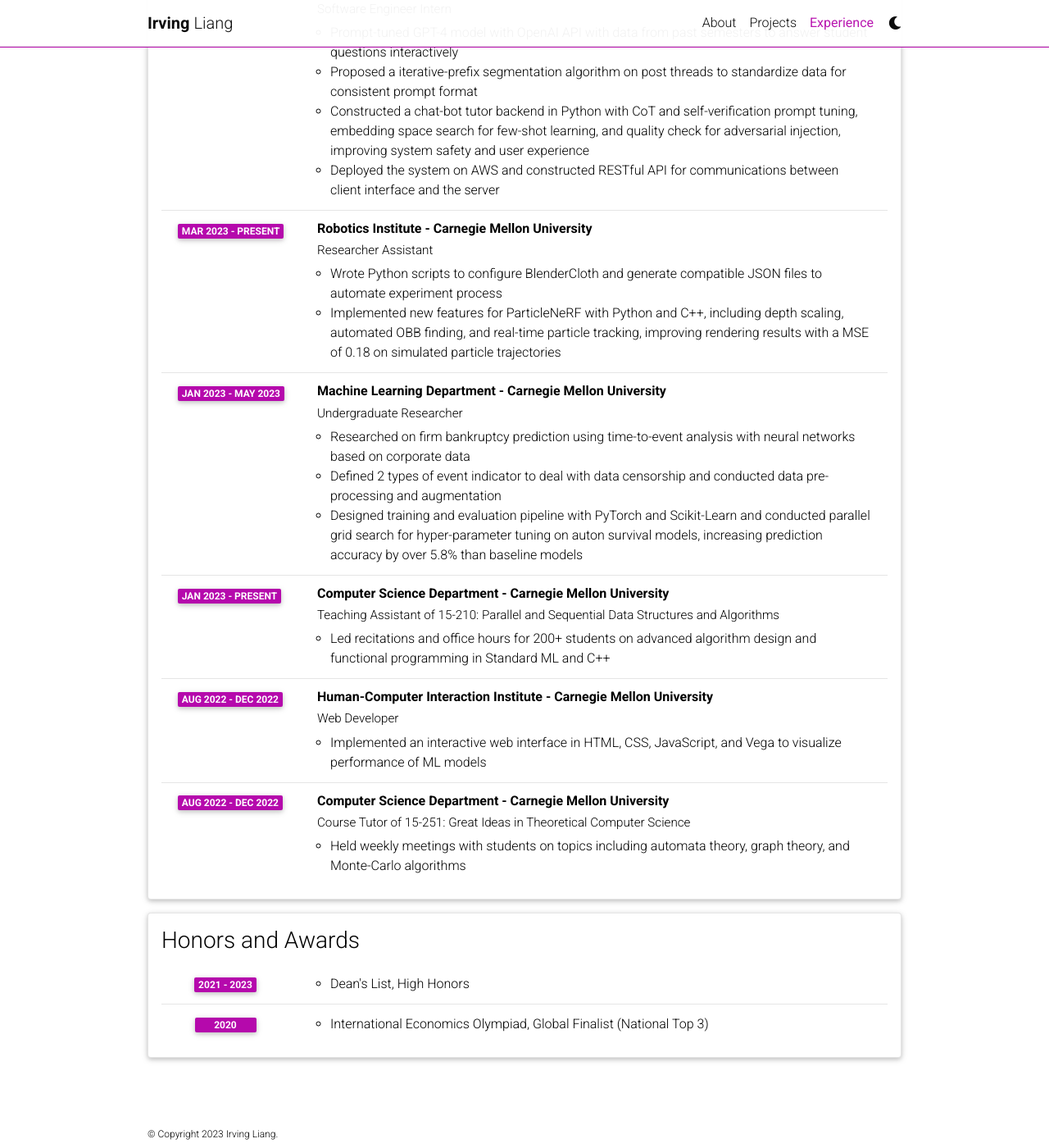
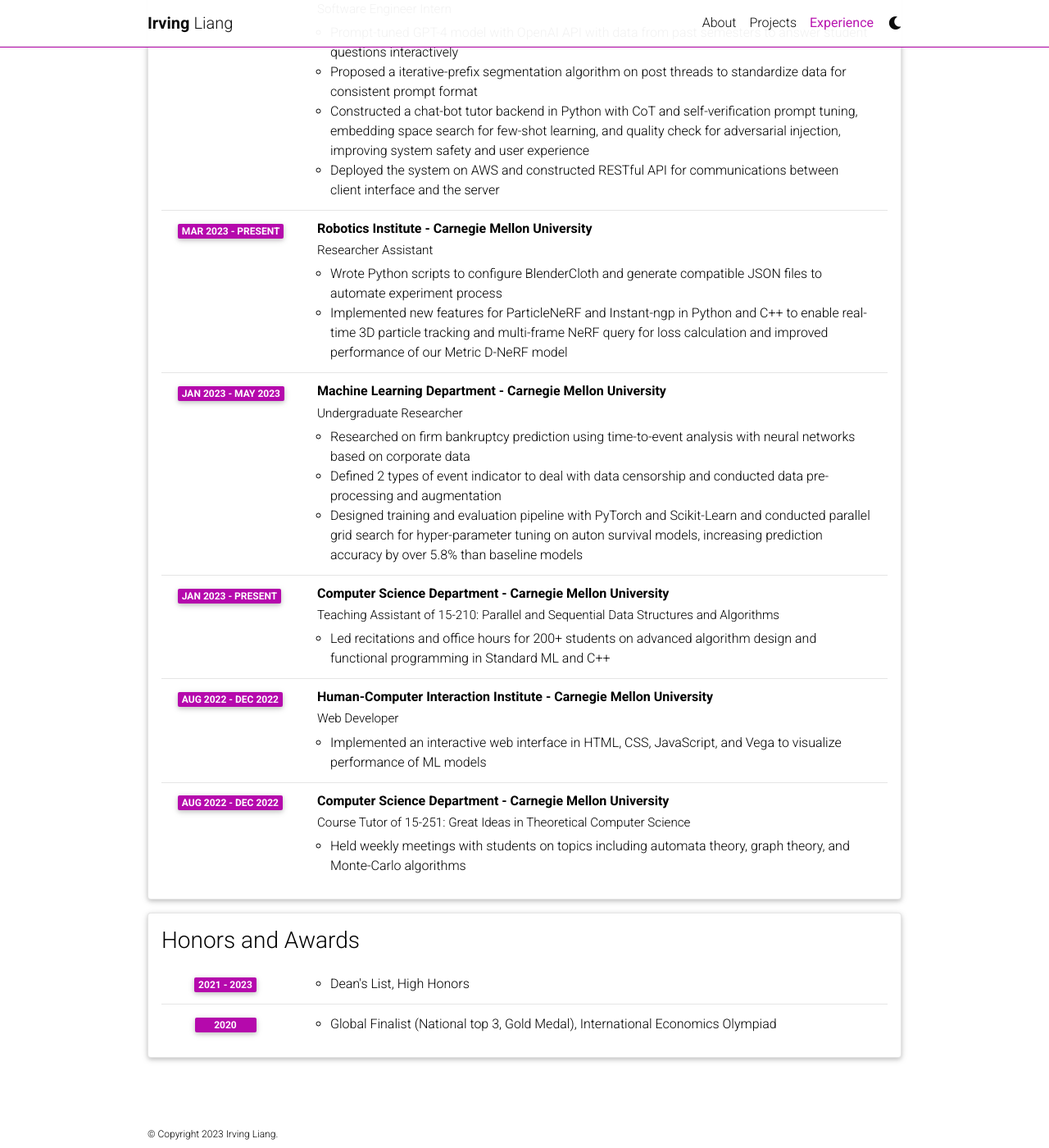
Before and after one commit to Runzhe-Liang/irving-liang.github.io, a Jekyll site: the page built from _pages/cv.md, in a window 1280 px wide and 1400 px high, scrolled down 506 px. Shown: the whole window at 82% size. Built offline with Jekyll 4.4.1, drawn with Linux system fonts in a browser that asks for light colours; comment, search, counter and statistics services are not loaded; a style sheet for code colours, icons or effects is not loaded.

Commit message:
update cv

```diff
--- a/_data/cv.yml
+++ b/_data/cv.yml
@@ -24,7 +24,7 @@
       year: Mar 2023 - Present
       description:
         - Wrote Python scripts to configure BlenderCloth and generate compatible JSON files to automate experiment process
-        - Implemented new features for ParticleNeRF with Python and C++, including depth scaling, automated OBB finding, and real-time particle tracking, improving rendering results with a MSE of 0.18 on simulated particle trajectories
+        - Implemented new features for ParticleNeRF and Instant-ngp in Python and C++ to enable real-time 3D particle tracking and multi-frame NeRF query for loss calculation and improved performance of our Metric D-NeRF model
     - title: "Machine Learning Department - Carnegie Mellon University"
       institution: Undergraduate Researcher
       year: Jan 2023 - May 2023
@@ -56,4 +56,4 @@
         - Dean's List, High Honors
     - year: 2020
       items:
-        - International Economics Olympiad, Global Finalist (National Top 3)
+        - Global Finalist (National top 3, Gold Medal), International Economics Olympiad
```
Also changed, not shown: 1 other file.
